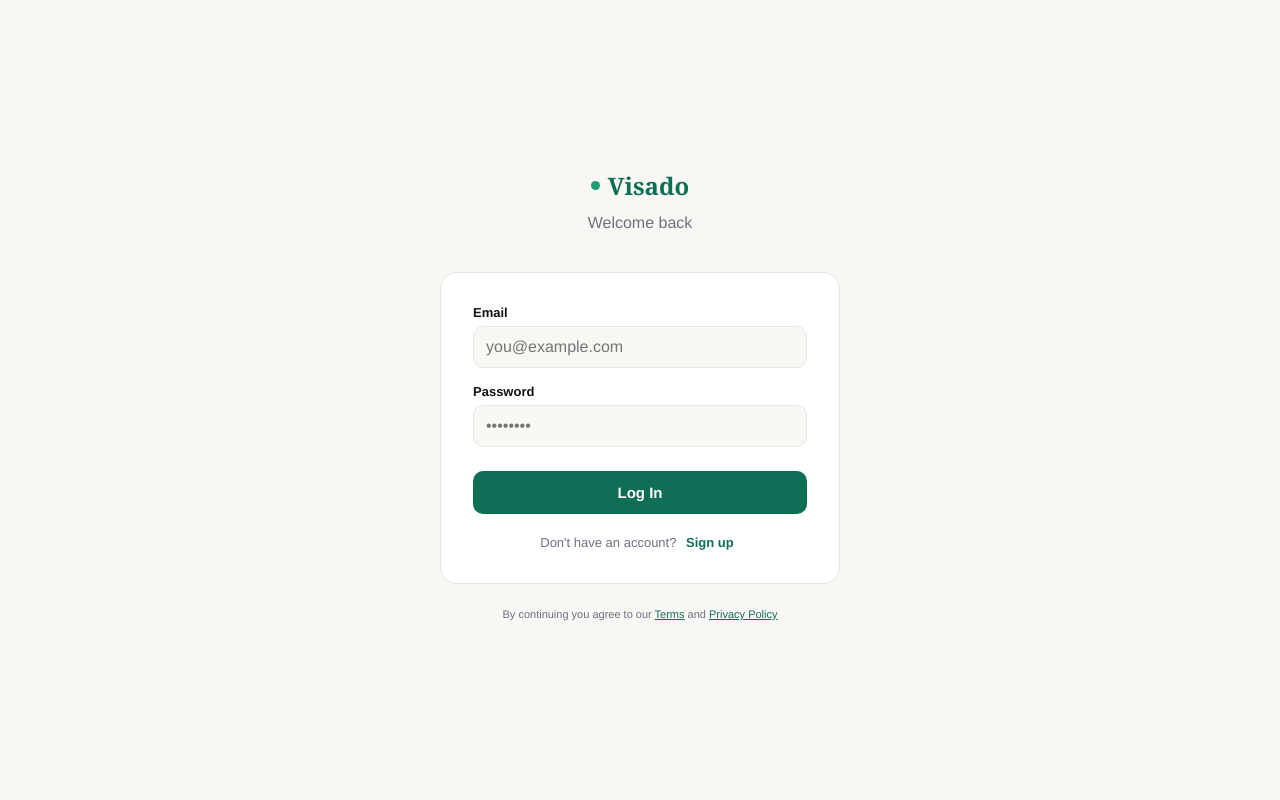
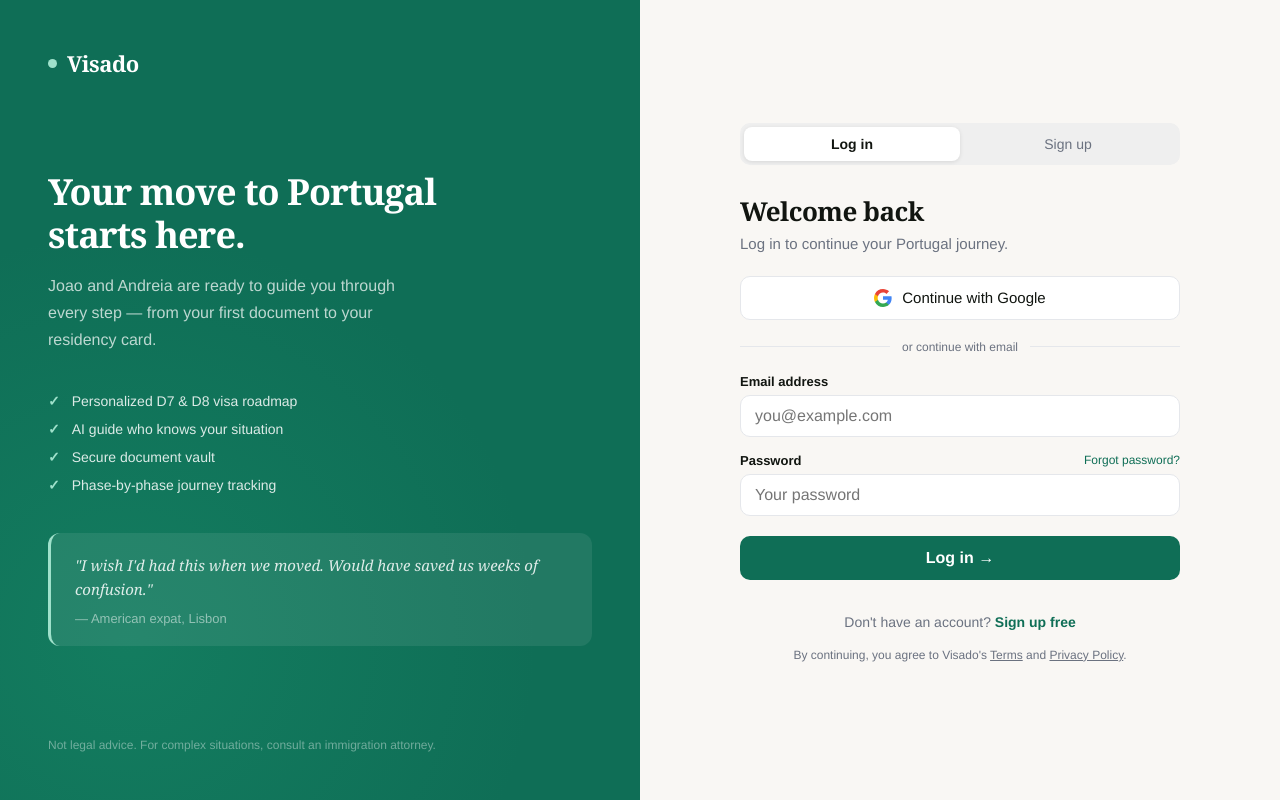
Before and after one commit to danielfeliciano53-collab/visado-app, a Next.js app: page /login in a window 1280 px wide. Built offline with nearby package versions, Linux system fonts and the light colour scheme.

Commit message:
Redesign login page with branded two-panel layout and Google OAuth

```diff
--- a/app/login/page.tsx
+++ b/app/login/page.tsx
@@ -1,121 +1,276 @@
 'use client'
-import { useState } from 'react'
+import { useState, useEffect } from 'react'
 import { useRouter } from 'next/navigation'
-import { BACKEND, setCookie } from '../../lib/api'
 
-const GREEN = '#1D9E75'
-const GREEN_DARK = '#0F6E56'
-const GREEN_LIGHT = '#E1F5EE'
-const OFF_WHITE = '#F9F7F4'
-const DARK = '#111510'
-const MUTED = '#6B7280'
-const BORDER = '#E5E7EB'
+const SUPABASE_URL = 'https://jmvdlarhnhxmjfxbaevx.supabase.co'
+const SUPABASE_ANON_KEY = 'sb_publishable_V4BvKt1imLXlAz_qp08ZrQ_toWAHqBg'
+const BACKEND_URL = 'https://visado-backend.vercel.app'
+
+function setCookie(name: string, value: string) {
+  document.cookie = `${name}=${encodeURIComponent(value)}; path=/; max-age=604800; SameSite=Lax`
+}
+
+async function supabaseFetch(path: string, options: RequestInit = {}) {
+  const res = await fetch(`${SUPABASE_URL}/auth/v1${path}`, {
+    ...options,
+    headers: {
+      'Content-Type': 'application/json',
+      apikey: SUPABASE_ANON_KEY,
+      Authorization: `Bearer ${SUPABASE_ANON_KEY}`,
+      ...(options.headers || {}),
+    },
+  })
+  const data = await res.json()
+  if (!res.ok) {
+    return { error: true, error_description: data.error_description || data.msg || data.message || 'Authentication failed.' }
+  }
+  return data
+}
 
 export default function LoginPage() {
   const router = useRouter()
+  const [tab, setTab] = useState<'login' | 'signup'>('login')
   const [email, setEmail] = useState('')
   const [password, setPassword] = useState('')
-  const [isSignup, setIsSignup] = useState(false)
+  const [name, setName] = useState('')
   const [loading, setLoading] = useState(false)
   const [error, setError] = useState('')
+  const [success, setSuccess] = useState('')
+  const [isMobile, setIsMobile] = useState(false)
 
-  async function handleSubmit() {
-    if (!email || !password) { setError('Please enter your email and password.'); return }
+  useEffect(() => {
+    const check = () => setIsMobile(window.innerWidth <= 768)
+    check()
+    window.addEventListener('resize', check)
+    return () => window.removeEventListener('resize', check)
+  }, [])
+
+  function handleGoogleLogin() {
+    window.location.href = `${SUPABASE_URL}/auth/v1/authorize?provider=google&redirect_to=${encodeURIComponent('https://app.visadoapp.com/dashboard')}`
+  }
+
+  async function handleLogin(e: React.FormEvent) {
+    e.preventDefault()
     setLoading(true)
     setError('')
     try {
-      const endpoint = isSignup ? '/api/signup' : '/api/login'
-      const res = await fetch(`${BACKEND}${endpoint}`, {
+      const data = await supabaseFetch('/token?grant_type=password', {
         method: 'POST',
-        headers: { 'Content-Type': 'application/json' },
         body: JSON.stringify({ email, password }),
       })
-      const data = await res.json()
-      if (!res.ok) { setError(data.error || 'Something went wrong.'); return }
-      setCookie('visado_token', data.token || data.access_token, 30)
-      setCookie('visado_user', JSON.stringify(data.user || {}), 30)
-      if (isSignup || data.onboardingComplete === false) {
-        router.push('/onboarding')
+      if (data.error) {
+        setError(data.error_description || 'Incorrect email or password.')
       } else {
+        setCookie('visado_token', data.access_token)
+        setCookie('visado_user', JSON.stringify(data.user))
+        try {
+          const profileRes = await fetch(`${BACKEND_URL}/api/profile`, {
+            headers: { Authorization: `Bearer ${data.access_token}` },
+          })
+          const profileJson = await profileRes.json()
+          if (!profileJson.profile?.onboarding_done) {
+            router.push('/onboarding')
+            return
+          }
+        } catch {}
         router.push('/dashboard')
       }
-    } catch (e) {
-      setError('Connection error. Please try again.')
-    } finally {
-      setLoading(false)
+    } catch {
+      setError('Something went wrong. Please try again.')
     }
+    setLoading(false)
   }
 
-  function handleKey(e: React.KeyboardEvent) {
-    if (e.key === 'Enter') handleSubmit()
+  async function handleSignup(e: React.FormEvent) {
+    e.preventDefault()
+    setLoading(true)
+    setError('')
+    setSuccess('')
+    try {
+      const data = await supabaseFetch('/signup', {
+        method: 'POST',
+        body: JSON.stringify({ email, password, data: { full_name: name } }),
+      })
+      if (data.error) {
+        setError(data.error_description || 'Signup failed. Please try again.')
+      } else {
+        setSuccess('Check your email to confirm your account, then come back to log in.')
+        setEmail('')
+        setPassword('')
+        setName('')
+      }
+    } catch {
+      setError('Something went wrong. Please try again.')
+    }
+    setLoading(false)
   }
 
+  const features = [
+    'Personalized D7 & D8 visa roadmap',
+    'AI guide who knows your situation',
+    'Secure document vault',
+    'Phase-by-phase journey tracking',
+  ]
+
   return (
-    <div style={{ minHeight: '100vh', background: OFF_WHITE, display: 'flex', alignItems: 'center', justifyContent: 'center', padding: 24, fontFamily: 'Georgia, serif' }}>
-      <div style={{ width: '100%', maxWidth: 400 }}>
-        <div style={{ textAlign: 'center', marginBottom: 40 }}>
-          <a href="https://visadoapp.com" style={{ display: 'inline-flex', alignItems: 'center', gap: 8, fontSize: 24, fontWeight: 700, color: GREEN_DARK, textDecoration: 'none' }}>
-            <span style={{ display: 'inline-block', width: 9, height: 9, borderRadius: '50%', background: GREEN }} />
-            Visado
-          </a>
-          <p style={{ marginTop: 12, fontSize: 16, color: MUTED, fontFamily: "'Helvetica Neue', sans-serif" }}>
-            {isSignup ? 'Create your account' : 'Welcome back'}
+    <div style={{ display: 'flex', minHeight: '100vh', fontFamily: 'Georgia, serif', background: '#F9F7F4' }}>
+
+      {/* Left panel — hidden on mobile */}
+      {!isMobile && (
+        <div style={{ flex: '1 1 480px', background: '#0F6E56', display: 'flex', flexDirection: 'column', padding: '48px', position: 'relative', overflow: 'hidden' }}>
+          {/* Background texture */}
+          <div style={{ position: 'absolute', inset: 0, backgroundImage: 'radial-gradient(circle at 20% 80%, rgba(29,158,117,0.3) 0%, transparent 50%), radial-gradient(circle at 80% 20%, rgba(15,110,86,0.4) 0%, transparent 50%)', pointerEvents: 'none' }} />
+
+          {/* Logo */}
+          <div style={{ position: 'relative', zIndex: 1 }}>
+            <a href="https://visadoapp.com" style={{ display: 'inline-flex', alignItems: 'center', gap: 10, textDecoration: 'none' }}>
+              <span style={{ display: 'inline-block', width: 9, height: 9, borderRadius: '50%', background: '#9FE1CB' }} />
+              <span style={{ fontSize: 22, fontWeight: 700, color: '#fff', letterSpacing: '-0.5px' }}>Visado</span>
+            </a>
+          </div>
+
+          {/* Main copy */}
+          <div style={{ flex: 1, display: 'flex', flexDirection: 'column', justifyContent: 'center', position: 'relative', zIndex: 1, padding: '48px 0' }}>
+            <h2 style={{ fontSize: 36, fontWeight: 700, color: '#fff', letterSpacing: '-1px', lineHeight: 1.2, margin: '0 0 16px' }}>
+              Your move to Portugal<br />starts here.
+            </h2>
+            <p style={{ fontSize: 16, lineHeight: 1.7, color: 'rgba(255,255,255,0.72)', fontFamily: "'Helvetica Neue', sans-serif", margin: '0 0 40px', maxWidth: 380 }}>
+              Joao and Andreia are ready to guide you through every step — from your first document to your residency card.
+            </p>
+
+            {/* Feature list */}
+            <div style={{ display: 'flex', flexDirection: 'column', gap: 12, marginBottom: 40 }}>
+              {features.map((f, i) => (
+                <div key={i} style={{ display: 'flex', alignItems: 'center', gap: 12, fontFamily: "'Helvetica Neue', sans-serif", fontSize: 14, color: 'rgba(255,255,255,0.85)' }}>
+                  <span style={{ color: '#9FE1CB', fontWeight: 700, fontSize: 14 }}>✓</span>
+                  {f}
+                </div>
+              ))}
+            </div>
+
+            {/* Testimonial */}
+            <div style={{ background: 'rgba(255,255,255,0.08)', borderRadius: 12, padding: '20px 24px', borderLeft: '3px solid #9FE1CB' }}>
+              <p style={{ fontSize: 15, lineHeight: 1.6, color: 'rgba(255,255,255,0.85)', fontStyle: 'italic', margin: '0 0 10px' }}>
+                "I wish I'd had this when we moved. Would have saved us weeks of confusion."
+              </p>
+              <p style={{ fontSize: 13, color: 'rgba(255,255,255,0.5)', margin: 0, fontFamily: "'Helvetica Neue', sans-serif" }}>— American expat, Lisbon</p>
+            </div>
+          </div>
+
+          {/* Bottom note */}
+          <p style={{ position: 'relative', zIndex: 1, fontSize: 12, color: 'rgba(255,255,255,0.4)', fontFamily: "'Helvetica Neue', sans-serif", margin: 0 }}>
+            Not legal advice. For complex situations, consult an immigration attorney.
           </p>
         </div>
+      )}
 
-        <div style={{ background: '#fff', borderRadius: 16, border: `1px solid ${BORDER}`, padding: 32 }}>
+      {/* Right panel */}
+      <div style={{ flex: '1 1 480px', display: 'flex', alignItems: 'center', justifyContent: 'center', padding: isMobile ? '40px 24px' : '48px 24px' }}>
+        <div style={{ width: '100%', maxWidth: 440 }}>
+
+          {/* Mobile logo */}
+          {isMobile && (
+            <div style={{ textAlign: 'center', marginBottom: 32 }}>
+              <a href="https://visadoapp.com" style={{ display: 'inline-flex', alignItems: 'center', gap: 8, textDecoration: 'none' }}>
+                <span style={{ display: 'inline-block', width: 8, height: 8, borderRadius: '50%', background: '#1D9E75' }} />
+                <span style={{ fontSize: 22, fontWeight: 700, color: '#0F6E56' }}>Visado</span>
+              </a>
+            </div>
+          )}
+
+          {/* Tabs */}
+          <div style={{ display: 'flex', background: '#EFEFEF', borderRadius: 10, padding: 4, marginBottom: 28 }}>
+            {(['login', 'signup'] as const).map(t => (
+              <button key={t} onClick={() => { setTab(t); setError(''); setSuccess('') }}
+                style={{ flex: 1, padding: '9px', border: 'none', background: tab === t ? '#fff' : 'transparent', borderRadius: 8, fontSize: 14, fontWeight: tab === t ? 600 : 500, color: tab === t ? '#111510' : '#6B7280', cursor: 'pointer', fontFamily: "'Helvetica Neue', sans-serif", boxShadow: tab === t ? '0 1px 4px rgba(0,0,0,0.1)' : 'none', transition: 'all 0.15s' }}>
+                {t === 'login' ? 'Log in' : 'Sign up'}
+              </button>
+            ))}
+          </div>
+
+          <h1 style={{ fontSize: 26, fontWeight: 700, color: '#111510', letterSpacing: '-0.5px', margin: '0 0 6px' }}>
+            {tab === 'login' ? 'Welcome back' : 'Create your account'}
+          </h1>
+          <p style={{ fontSize: 15, color: '#6B7280', fontFamily: "'Helvetica Neue', sans-serif", margin: '0 0 24px' }}>
+            {tab === 'login' ? 'Log in to continue your Portugal journey.' : 'Free to start. Your guide is waiting.'}
+          </p>
+
+          {/* Google button */}
+          <button onClick={handleGoogleLogin} disabled={loading}
+            style={{ width: '100%', display: 'flex', alignItems: 'center', justifyContent: 'center', gap: 10, padding: '12px', border: '1.5px solid #E5E7EB', borderRadius: 10, background: '#fff', fontSize: 15, fontWeight: 500, color: '#111510', cursor: 'pointer', fontFamily: "'Helvetica Neue', sans-serif", marginBottom: 20, transition: 'all 0.15s' }}>
+            <svg width="18" height="18" viewBox="0 0 18 18" fill="none">
+              <path d="M17.64 9.2c0-.637-.057-1.251-.164-1.84H9v3.481h4.844c-.209 1.125-.843 2.078-1.796 2.717v2.258h2.908c1.702-1.567 2.684-3.874 2.684-6.615z" fill="#4285F4"/>
+              <path d="M9 18c2.43 0 4.467-.806 5.956-2.18l-2.908-2.259c-.806.54-1.837.86-3.048.86-2.344 0-4.328-1.584-5.036-3.711H.957v2.332A8.997 8.997 0 009 18z" fill="#34A853"/>
+              <path d="M3.964 10.71A5.41 5.41 0 013.682 9c0-.593.102-1.17.282-1.71V4.958H.957A8.996 8.996 0 000 9c0 1.452.348 2.827.957 4.042l3.007-2.332z" fill="#FBBC05"/>
+              <path d="M9 3.58c1.321 0 2.508.454 3.44 1.345l2.582-2.58C13.463.891 11.426 0 9 0A8.997 8.997 0 00.957 4.958L3.964 7.29C4.672 5.163 6.656 3.58 9 3.58z" fill="#EA4335"/>
+            </svg>
+            {tab === 'login' ? 'Continue with Google' : 'Sign up with Google'}
+          </button>
+
+          {/* Divider */}
+          <div style={{ display: 'flex', alignItems: 'center', gap: 12, marginBottom: 20 }}>
+            <div style={{ flex: 1, height: 1, background: '#E5E7EB' }} />
+            <span style={{ fontSize: 12, color: '#6B7280', fontFamily: "'Helvetica Neue', sans-serif", whiteSpace: 'nowrap' }}>or continue with email</span>
+            <div style={{ flex: 1, height: 1, background: '#E5E7EB' }} />
+          </div>
+
           {error && (
-            <div style={{ background: '#FEE2E2', border: '1px solid #FCA5A5', borderRadius: 8, padding: '10px 14px', marginBottom: 20, fontSize: 13, color: '#991B1B', fontFamily: "'Helvetica Neue', sans-serif" }}>
+            <div style={{ background: '#FEF2F2', color: '#991B1B', fontSize: 14, padding: '10px 14px', borderRadius: 8, marginBottom: 16, fontFamily: "'Helvetica Neue', sans-serif", border: '1px solid #FECACA' }}>
               {error}
             </div>
           )}
+          {success && (
+            <div style={{ background: '#F0FDF4', color: '#166534', fontSize: 14, padding: '10px 14px', borderRadius: 8, marginBottom: 16, fontFamily: "'Helvetica Neue', sans-serif", border: '1px solid #BBF7D0' }}>
+              {success}
+            </div>
+          )}
 
-          <div style={{ marginBottom: 16 }}>
-            <label style={{ display: 'block', fontSize: 13, fontWeight: 600, color: DARK, fontFamily: "'Helvetica Neue', sans-serif", marginBottom: 6 }}>Email</label>
-            <input
-              type="email"
-              value={email}
-              onChange={e => setEmail(e.target.value)}
-              onKeyDown={handleKey}
-              placeholder="you@example.com"
-              style={{ width: '100%', padding: '11px 12px', border: `1.5px solid ${BORDER}`, borderRadius: 10, fontSize: 14, fontFamily: "'Helvetica Neue', sans-serif", color: DARK, background: OFF_WHITE, outline: 'none', boxSizing: 'border-box' }}
-            />
-          </div>
+          <form onSubmit={tab === 'login' ? handleLogin : handleSignup}>
+            {tab === 'signup' && (
+              <div style={{ marginBottom: 16 }}>
+                <label style={{ display: 'block', fontSize: 13, fontWeight: 600, color: '#111510', marginBottom: 6, fontFamily: "'Helvetica Neue', sans-serif" }}>Full name</label>
+                <input type="text" value={name} onChange={e => setName(e.target.value)} required placeholder="Your name"
+                  style={{ width: '100%', padding: '11px 14px', border: '1.5px solid #E5E7EB', borderRadius: 10, fontSize: 15, color: '#111510', background: '#fff', fontFamily: "'Helvetica Neue', sans-serif", outline: 'none', boxSizing: 'border-box' as const }} />
+              </div>
+            )}
+            <div style={{ marginBottom: 16 }}>
+              <label style={{ display: 'block', fontSize: 13, fontWeight: 600, color: '#111510', marginBottom: 6, fontFamily: "'Helvetica Neue', sans-serif" }}>Email address</label>
+              <input type="email" value={email} onChange={e => setEmail(e.target.value)} required placeholder="you@example.com"
+                style={{ width: '100%', padding: '11px 14px', border: '1.5px solid #E5E7EB', borderRadius: 10, fontSize: 15, color: '#111510', background: '#fff', fontFamily: "'Helvetica Neue', sans-serif", outline: 'none', boxSizing: 'border-box' as const }} />
+            </div>
+            <div style={{ marginBottom: 20 }}>
+              <div style={{ display: 'flex', justifyContent: 'space-between', alignItems: 'center', marginBottom: 6 }}>
+                <label style={{ fontSize: 13, fontWeight: 600, color: '#111510', fontFamily: "'Helvetica Neue', sans-serif" }}>Password</label>
+                {tab === 'login' && (
+                  <a href="/reset-password" style={{ fontSize: 12, color: '#0F6E56', textDecoration: 'none', fontFamily: "'Helvetica Neue', sans-serif" }}>Forgot password?</a>
+                )}
+              </div>
+              <input type="password" value={password} onChange={e => setPassword(e.target.value)} required
+                placeholder={tab === 'signup' ? 'At least 8 characters' : 'Your password'}
+                minLength={tab === 'signup' ? 8 : undefined}
+                style={{ width: '100%', padding: '11px 14px', border: '1.5px solid #E5E7EB', borderRadius: 10, fontSize: 15, color: '#111510', background: '#fff', fontFamily: "'Helvetica Neue', sans-serif", outline: 'none', boxSizing: 'border-box' as const }} />
+            </div>
+            <button type="submit" disabled={loading}
+              style={{ width: '100%', padding: '13px', background: '#0F6E56', color: '#fff', border: 'none', borderRadius: 10, fontSize: 16, fontWeight: 600, cursor: loading ? 'not-allowed' : 'pointer', fontFamily: "'Helvetica Neue', sans-serif", opacity: loading ? 0.7 : 1, marginBottom: 20 }}>
+              {loading ? 'Please wait...' : tab === 'login' ? 'Log in →' : 'Create account →'}
+            </button>
+          </form>
 
-          <div style={{ marginBottom: 24 }}>
-            <label style={{ display: 'block', fontSize: 13, fontWeight: 600, color: DARK, fontFamily: "'Helvetica Neue', sans-serif", marginBottom: 6 }}>Password</label>
-            <input
-              type="password"
-              value={password}
-              onChange={e => setPassword(e.target.value)}
-              onKeyDown={handleKey}
-              placeholder="••••••••"
-              style={{ width: '100%', padding: '11px 12px', border: `1.5px solid ${BORDER}`, borderRadius: 10, fontSize: 14, fontFamily: "'Helvetica Neue', sans-serif", color: DARK, background: OFF_WHITE, outline: 'none', boxSizing: 'border-box' }}
-            />
-          </div>
+          <p style={{ textAlign: 'center', fontSize: 14, color: '#6B7280', fontFamily: "'Helvetica Neue', sans-serif", marginBottom: 16 }}>
+            {tab === 'login' ? "Don't have an account? " : 'Already have an account? '}
+            <button onClick={() => { setTab(tab === 'login' ? 'signup' : 'login'); setError(''); setSuccess('') }}
+              style={{ background: 'none', border: 'none', color: '#0F6E56', fontWeight: 600, fontSize: 14, cursor: 'pointer', padding: 0, fontFamily: "'Helvetica Neue', sans-serif" }}>
+              {tab === 'login' ? 'Sign up free' : 'Log in'}
+            </button>
+          </p>
 
-          <button
-            onClick={handleSubmit}
-            disabled={loading}
-            style={{ width: '100%', padding: '13px', background: GREEN_DARK, color: '#fff', border: 'none', borderRadius: 10, fontSize: 15, fontWeight: 600, fontFamily: "'Helvetica Neue', sans-serif", cursor: loading ? 'not-allowed' : 'pointer', opacity: loading ? 0.7 : 1 }}
-          >
-            {loading ? 'Please wait...' : isSignup ? 'Create Account' : 'Log In'}
-          </button>
-
-          <div style={{ textAlign: 'center', marginTop: 20, fontSize: 13, color: MUTED, fontFamily: "'Helvetica Neue', sans-serif" }}>
-            {isSignup ? 'Already have an account?' : "Don't have an account?"}{' '}
-            <button onClick={() => { setIsSignup(!isSignup); setError('') }} style={{ background: 'none', border: 'none', color: GREEN_DARK, fontWeight: 600, cursor: 'pointer', fontSize: 13, fontFamily: "'Helvetica Neue', sans-serif" }}>
-              {isSignup ? 'Log in' : 'Sign up'}
-            </button>
-          </div>
+          <p style={{ textAlign: 'center', fontSize: 12, color: '#6B7280', fontFamily: "'Helvetica Neue', sans-serif", lineHeight: 1.6 }}>
+            By continuing, you agree to Visado's{' '}
+            <a href="https://visado-backend.vercel.app/terms" style={{ color: '#6B7280', textDecoration: 'underline' }}>Terms</a>
+            {' '}and{' '}
+            <a href="https://visado-backend.vercel.app/privacy" style={{ color: '#6B7280', textDecoration: 'underline' }}>Privacy Policy</a>.
+          </p>
         </div>
-
-        <p style={{ textAlign: 'center', marginTop: 24, fontSize: 11, color: MUTED, fontFamily: "'Helvetica Neue', sans-serif" }}>
-          By continuing you agree to our{' '}
-          <a href="https://visado-backend.vercel.app/terms" style={{ color: GREEN_DARK }}>Terms</a>
-          {' '}and{' '}
-          <a href="https://visado-backend.vercel.app/privacy" style={{ color: GREEN_DARK }}>Privacy Policy</a>
-        </p>
       </div>
     </div>
   )
```
